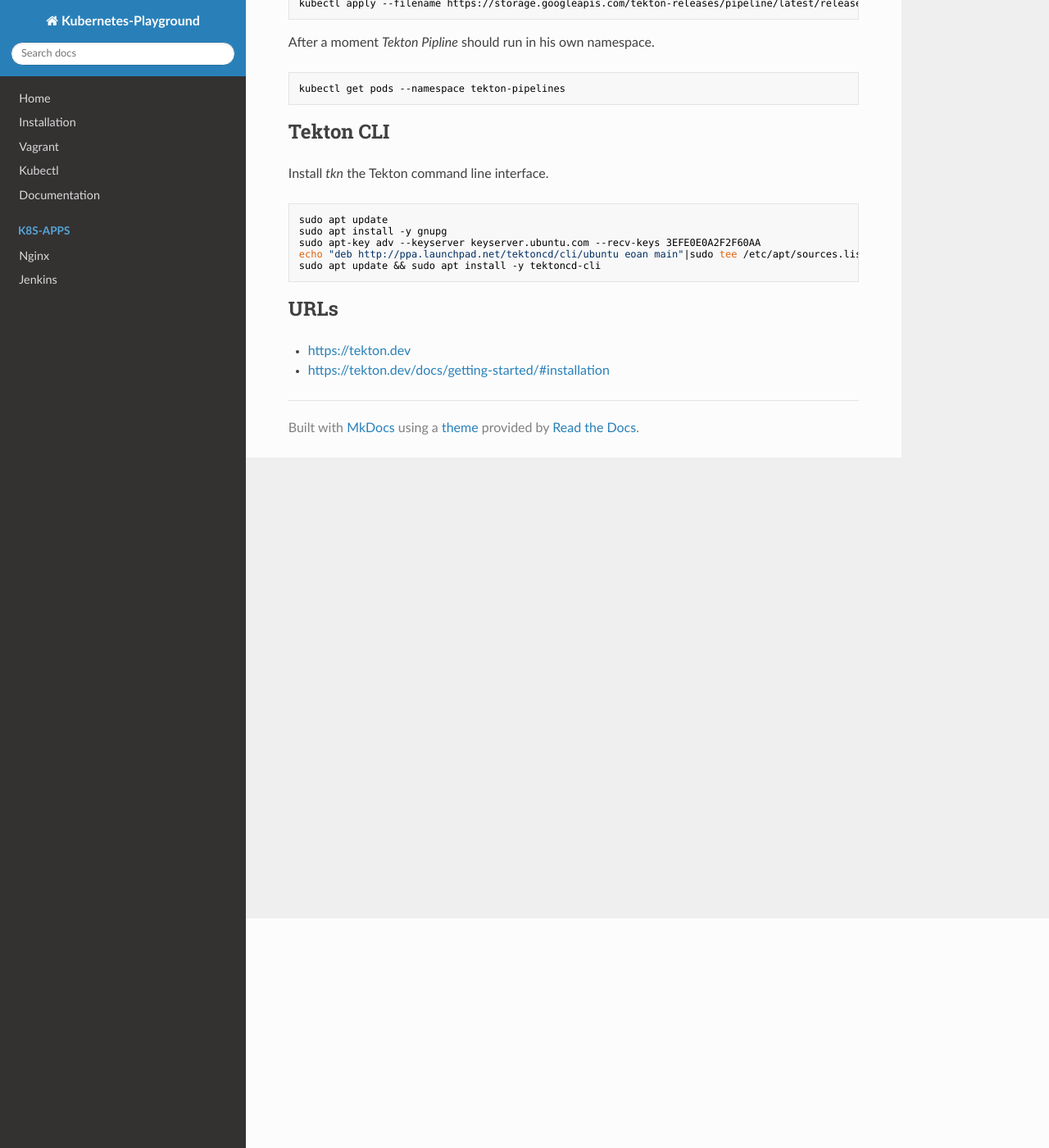
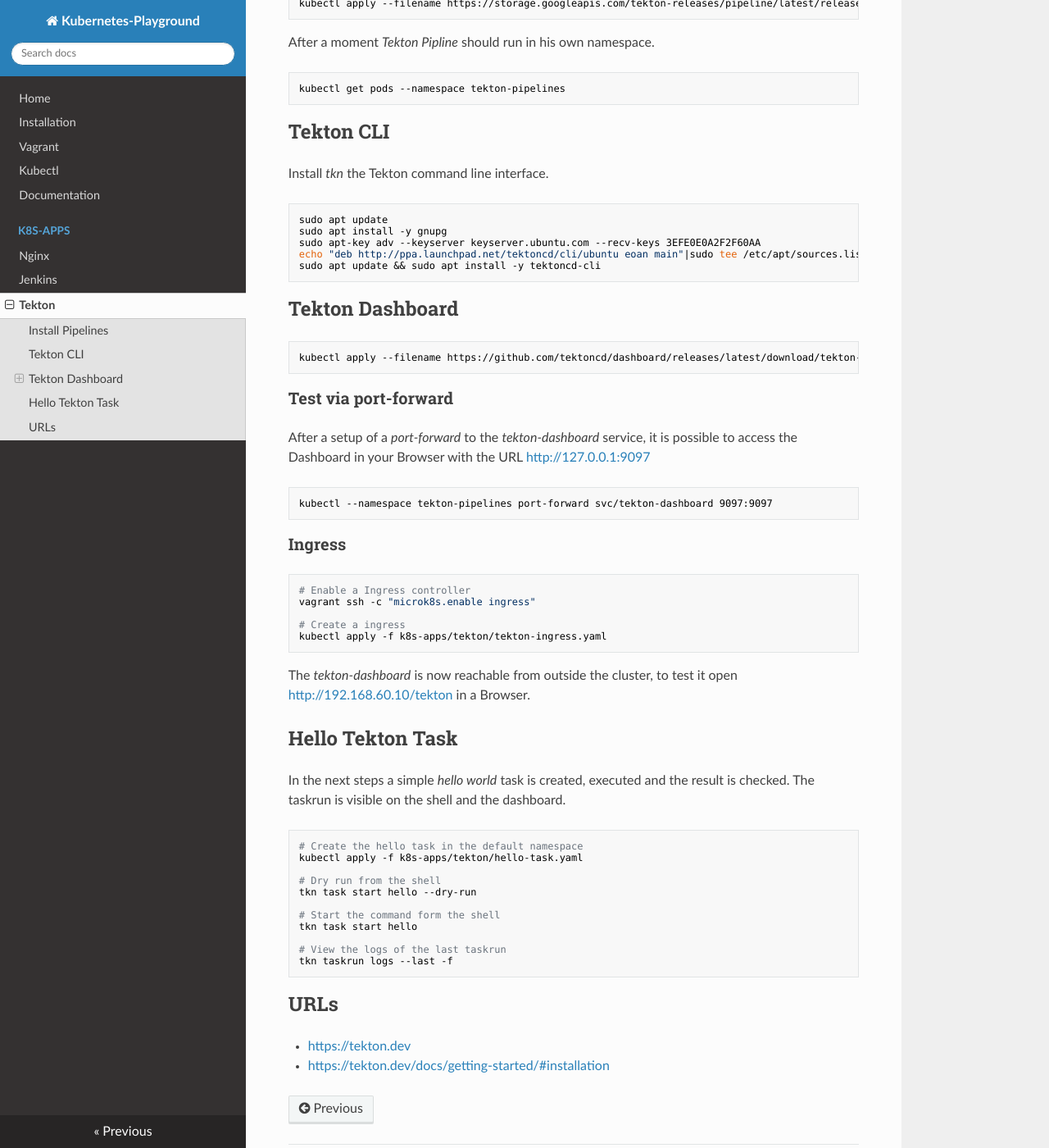
Before and after one commit to zonedbit/kubernetes-playground, an MkDocs documentation site: the page built from docs/k8s-apps/tekton.md, in a window 1280 px wide and 1400 px high, scrolled down 280 px. Shown: the whole window at 82% size. Built offline with MkDocs 1.6.1, drawn with Linux system fonts in a browser that asks for light colours; nearby versions of some CDN libraries.

Commit message:
feature/tekton

````diff
--- a/docs/k8s-apps/tekton.md
+++ b/docs/k8s-apps/tekton.md
@@ -26,6 +26,53 @@
 sudo apt update && sudo apt install -y tektoncd-cli
 ```
 
+## Tekton Dashboard
+
+``` bash
+kubectl apply --filename https://github.com/tektoncd/dashboard/releases/latest/download/tekton-dashboard-release.yaml
+```
+
+### Test via port-forward
+
+After a setup of a *port-forward* to the *tekton-dashboard* service, it is possible to
+access the Dashboard in your Browser with the URL <http://127.0.0.1:9097>
+
+``` bash
+kubectl --namespace tekton-pipelines port-forward svc/tekton-dashboard 9097:9097
+```
+
+### Ingress
+
+```bash
+# Enable a Ingress controller
+vagrant ssh -c "microk8s.enable ingress"
+
+# Create a ingress
+kubectl apply -f k8s-apps/tekton/tekton-ingress.yaml
+```
+
+The *tekton-dashboard* is now reachable from outside the cluster, to test it open <http://192.168.60.10/tekton> in
+a Browser.
+
+## Hello Tekton Task
+
+In the next steps a simple *hello world* task is created, executed and the
+result is checked. The taskrun is visible on the shell and the dashboard.
+
+``` bash
+# Create the hello task in the default namespace
+kubectl apply -f k8s-apps/tekton/hello-task.yaml
+
+# Dry run from the shell
+tkn task start hello --dry-run
+
+# Start the command form the shell
+tkn task start hello
+
+# View the logs of the last taskrun
+tkn taskrun logs --last -f
+```
+
 ## URLs
 
 - <https://tekton.dev>
--- a/mkdocs.yml
+++ b/mkdocs.yml
@@ -10,3 +10,4 @@
     - k8s-apps:
         - Nginx: k8s-apps/nginx.md
         - Jenkins: k8s-apps/jenkins.md
+        - Tekton: k8s-apps/tekton.md
````
